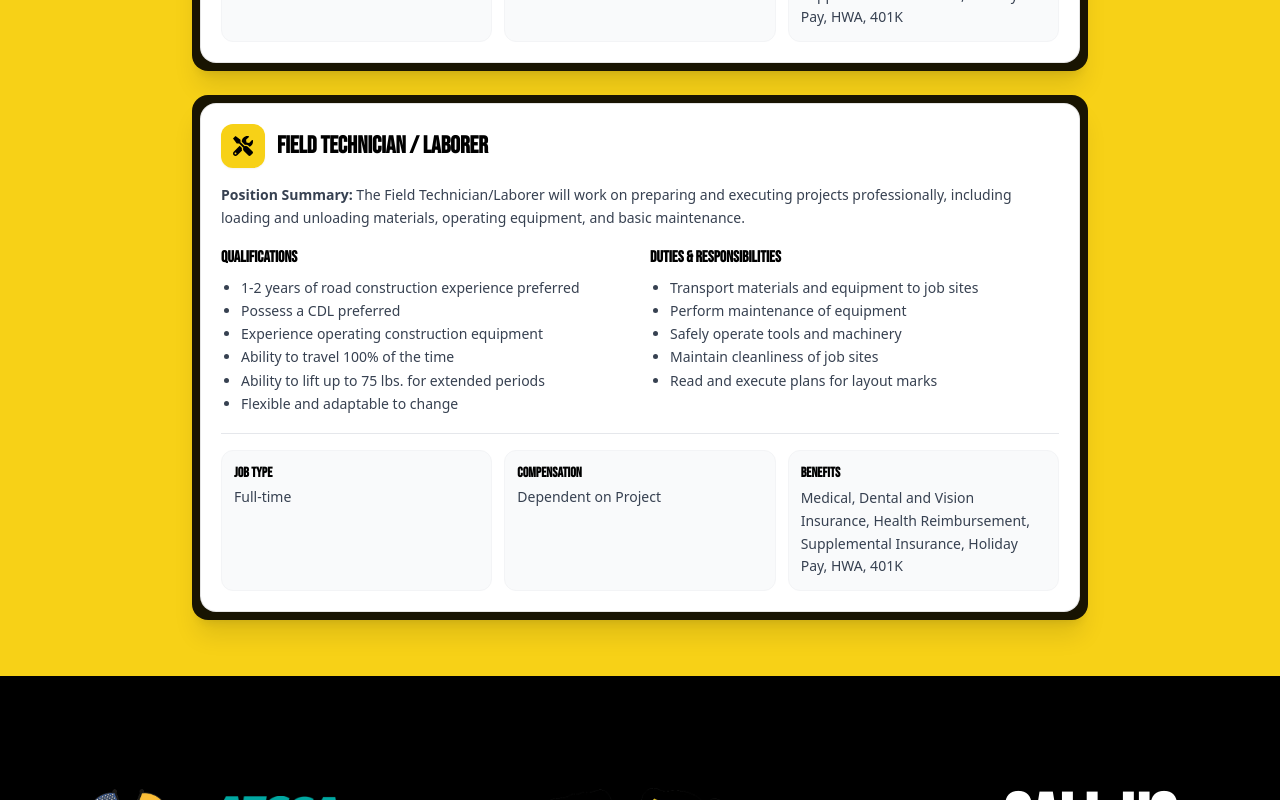
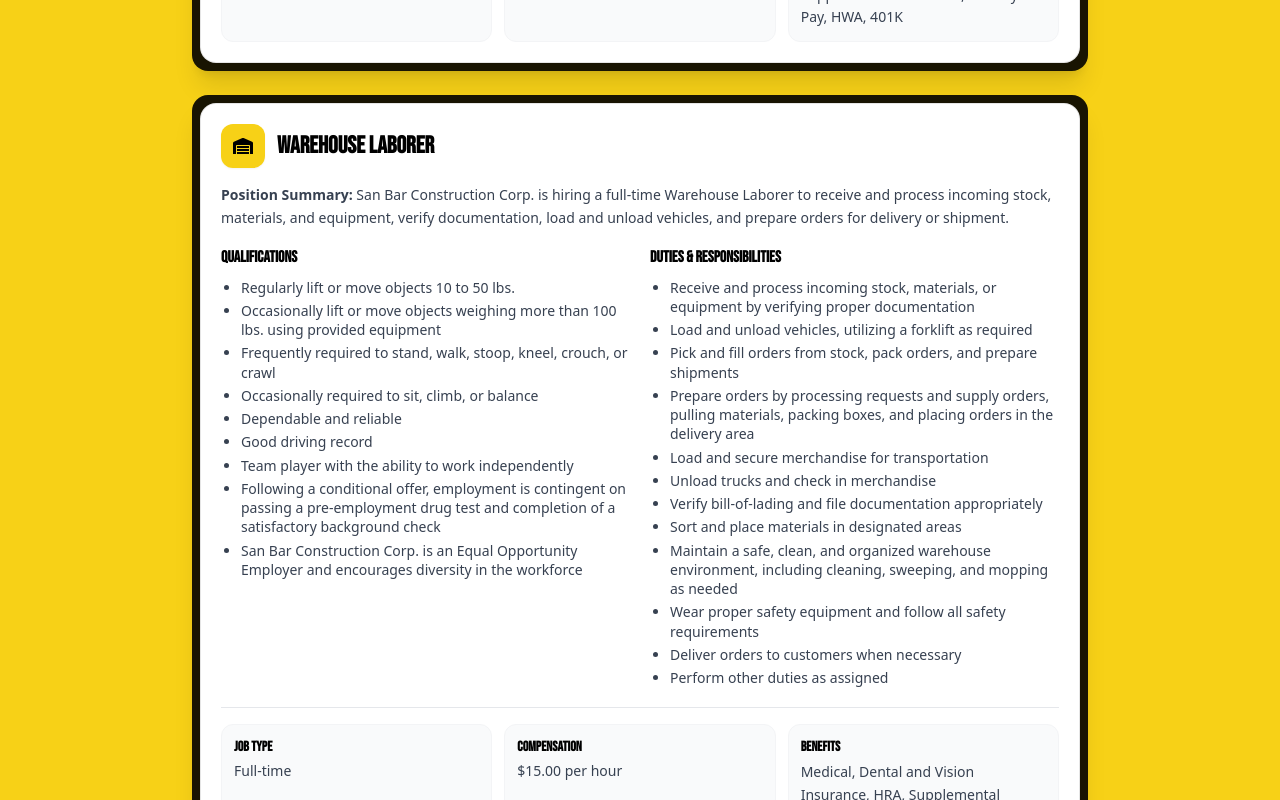
Before and after one commit to JoedyMcconn/SANBARCC, a Next.js app in the folder frontend/: page /job-opportunities in a window 1280 px wide. Shown: the part 2700-3500 px from the top of the page. Built offline with nearby package versions, Linux system fonts and the light colour scheme.

Commit message:
adding job position

```diff
--- a/frontend/src/app/job-application/page.tsx
+++ b/frontend/src/app/job-application/page.tsx
@@ -196,10 +196,10 @@ export default function JobApplicationForm() {
                     </label>
 
 
-                    {/*<label className="flex items-center">*/}
-                    {/*    <input type="checkbox" name="position" value="Senior Project Manager"*/}
-                    {/*           className="mr-2"/> Senior Project Manager*/}
-                    {/*</label>*/}
+                    <label className="flex items-center">
+                        <input type="checkbox" name="position" value="Warehouse Laborer"
+                               className="mr-2"/> Warehouse Laborer
+                    </label>
 
                     {/*<label className="flex items-center">*/}
                     {/*    <input type="checkbox" name="position" value="Guardrail Laborer/Installer" className="mr-2"/>Guardrail Laborer/Installer*/}
--- a/frontend/src/app/job-opportunities/page.tsx
+++ b/frontend/src/app/job-opportunities/page.tsx
@@ -268,6 +268,39 @@ export default function JobOpportunities() {
                 compensation="Dependent on Project"
                 benefits="Medical, Dental and Vision Insurance, Health Reimbursement, Supplemental Insurance, Holiday Pay, HWA, 401K"
             />
+            <JobPosition
+                title="Warehouse Laborer"
+                icon={<FaWarehouse />}
+                summary="San Bar Construction Corp. is hiring a full-time Warehouse Laborer to receive and process incoming stock, materials, and equipment, verify documentation, load and unload vehicles, and prepare orders for delivery or shipment."
+                qualifications={[
+                    "Regularly lift or move objects 10 to 50 lbs.",
+                    "Occasionally lift or move objects weighing more than 100 lbs. using provided equipment",
+                    "Frequently required to stand, walk, stoop, kneel, crouch, or crawl",
+                    "Occasionally required to sit, climb, or balance",
+                    "Dependable and reliable",
+                    "Good driving record",
+                    "Team player with the ability to work independently",
+                    "Following a conditional offer, employment is contingent on passing a pre-employment drug test and completion of a satisfactory background check",
+                    "San Bar Construction Corp. is an Equal Opportunity Employer and encourages diversity in the workforce"
+                ]}
+                responsibilities={[
+                    "Receive and process incoming stock, materials, or equipment by verifying proper documentation",
+                    "Load and unload vehicles, utilizing a forklift as required",
+                    "Pick and fill orders from stock, pack orders, and prepare shipments",
+                    "Prepare orders by processing requests and supply orders, pulling materials, packing boxes, and placing orders in the delivery area",
+                    "Load and secure merchandise for transportation",
+                    "Unload trucks and check in merchandise",
+                    "Verify bill-of-lading and file documentation appropriately",
+                    "Sort and place materials in designated areas",
+                    "Maintain a safe, clean, and organized warehouse environment, including cleaning, sweeping, and mopping as needed",
+                    "Wear proper safety equipment and follow all safety requirements",
+                    "Deliver orders to customers when necessary",
+                    "Perform other duties as assigned"
+                ]}
+                jobType="Full-time"
+                compensation="$15.00 per hour"
+                benefits="Medical, Dental and Vision Insurance, HRA, Supplemental Insurance, Holiday Pay, HWA, 401K"
+            />
 
             <JobPosition
                 title="Field Technician / Laborer"
```
